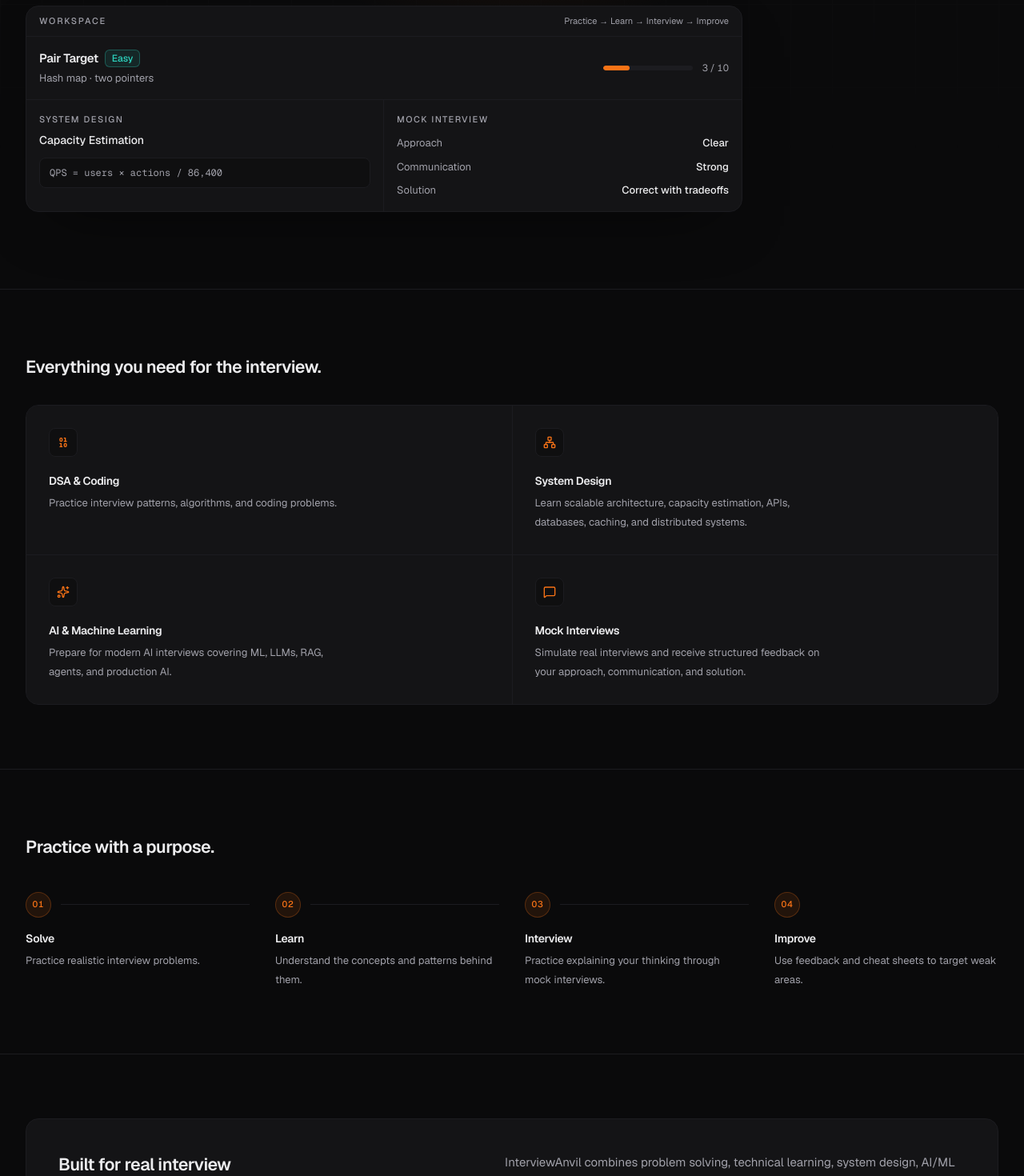
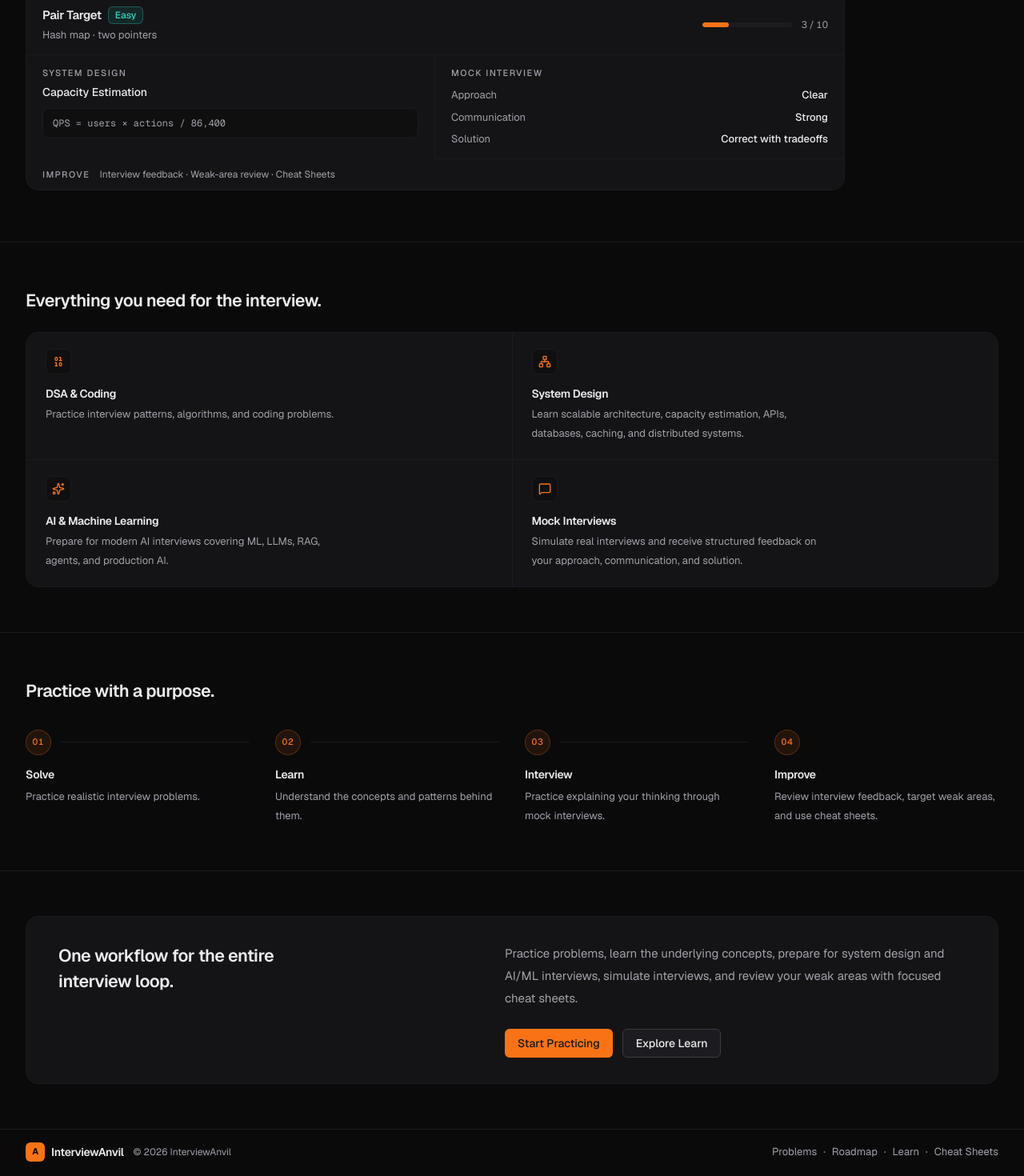
Before and after one commit to dilkuwor/anvil, a Next.js app in the folder frontend/: page / in a window 1280 px wide. Shown: the part 460-1930 px from the top of the page at 80% size. Built offline with nearby package versions, Linux system fonts and the light colour scheme.

Commit message:
landign page updates

```diff
--- a/frontend/src/app/page.tsx
+++ b/frontend/src/app/page.tsx
@@ -37,7 +37,7 @@ const STEPS = [
   { n: "01", title: "Solve", body: "Practice realistic interview problems." },
   { n: "02", title: "Learn", body: "Understand the concepts and patterns behind them." },
   { n: "03", title: "Interview", body: "Practice explaining your thinking through mock interviews." },
-  { n: "04", title: "Improve", body: "Use feedback and cheat sheets to target weak areas." },
+  { n: "04", title: "Improve", body: "Review interview feedback, target weak areas, and use cheat sheets." },
 ];
 
 const FOOTER_NAV = [
@@ -57,8 +57,7 @@ export default function HomePage() {
             <div className="absolute left-1/2 top-0 h-[28rem] w-[46rem] -translate-x-1/2 bg-[radial-gradient(closest-side,color-mix(in_srgb,var(--accent)_16%,transparent),transparent)]" />
             <div className="absolute inset-0 opacity-40 [background-image:linear-gradient(var(--steel-800)_1px,transparent_1px),linear-gradient(90deg,var(--steel-800)_1px,transparent_1px)] [background-size:52px_52px] [mask-image:linear-gradient(to_bottom,black,transparent_78%)]" />
           </div>
-
-          <div className="ia-content relative py-16 sm:py-20 lg:py-24">
+          <div className="ia-content relative pt-14 pb-12 sm:pt-16 sm:pb-14 lg:pt-20 lg:pb-16">
             <div className="max-w-2xl">
               <h1 className="text-[2rem] font-semibold leading-[1.1] tracking-tight sm:text-5xl lg:text-[3.25rem] lg:leading-[1.06]">
                 Practice coding.
@@ -68,7 +67,7 @@ export default function HomePage() {
                 Everything you need to prepare for software engineering interviews — coding problems, system design,
                 AI/ML, mock interviews, and focused interview review.
               </p>
-              <div className="mt-8 flex flex-wrap items-center gap-3">
+              <div className="mt-7 flex flex-wrap items-center gap-3">
                 <Button asChild size="lg">
                   <Link href="/problems">Start Practicing</Link>
                 </Button>
@@ -81,28 +80,28 @@ export default function HomePage() {
               </div>
             </div>
 
-            <div className="mt-12 lg:mt-16">
+            <div className="mt-7 sm:mt-8">
               <HeroPreview />
             </div>
           </div>
         </section>
 
         <section>
-          <div className="ia-content py-16 lg:py-20">
+          <div className="ia-content py-12 lg:py-14">
             <h2 className="text-[1.35rem] font-semibold tracking-tight">Everything you need for the interview.</h2>
-            <div className="mt-8 overflow-hidden rounded-2xl border border-steel-800">
+            <div className="mt-6 overflow-hidden rounded-2xl border border-steel-800">
               <div className="grid gap-px bg-steel-800 sm:grid-cols-2">
                 {FEATURES.map((item) => (
                   <Link
                     key={item.title}
                     href={item.href}
-                    className="group flex flex-col bg-steel-900 p-6 transition-colors hover:bg-steel-950/40 sm:p-7"
+                    className="group flex flex-col bg-steel-900 px-5 py-4 transition-colors hover:bg-steel-950/40 sm:px-6 sm:py-5"
                   >
-                    <span className="inline-flex h-9 w-9 items-center justify-center rounded-lg border border-steel-800 bg-steel-950/50 text-accent transition-colors group-hover:border-accent/30 group-hover:bg-accent/10">
+                    <span className="inline-flex h-8 w-8 items-center justify-center rounded-lg border border-steel-800 bg-steel-950/50 text-accent transition-colors group-hover:border-accent/30 group-hover:bg-accent/10">
                       <item.icon className="h-4 w-4" aria-hidden />
                     </span>
-                    <h3 className="mt-5 text-sm font-semibold tracking-tight">{item.title}</h3>
-                    <p className="mt-1.5 max-w-sm text-[13px] leading-6 text-muted-foreground">{item.body}</p>
+                    <h3 className="mt-3.5 text-sm font-semibold tracking-tight">{item.title}</h3>
+                    <p className="mt-1 max-w-sm text-[13px] leading-6 text-muted-foreground">{item.body}</p>
                   </Link>
                 ))}
               </div>
@@ -111,9 +110,9 @@ export default function HomePage() {
         </section>
 
         <section className="border-t border-steel-800">
-          <div className="ia-content py-16 lg:py-20">
+          <div className="ia-content py-12 lg:py-14">
             <h2 className="text-[1.35rem] font-semibold tracking-tight">Practice with a purpose.</h2>
-            <ol className="mt-10 grid gap-8 sm:grid-cols-2 xl:grid-cols-4">
+            <ol className="mt-8 grid gap-8 sm:grid-cols-2 xl:grid-cols-4">
               {STEPS.map((step, index) => (
                 <li key={step.n}>
                   <div className="flex items-center gap-3">
@@ -122,7 +121,7 @@ export default function HomePage() {
                     </span>
                     {index < STEPS.length - 1 ? <span aria-hidden className="hidden h-px flex-1 bg-steel-800 xl:block" /> : null}
                   </div>
-                  <h3 className="mt-4 text-sm font-semibold tracking-tight">{step.title}</h3>
+                  <h3 className="mt-3.5 text-sm font-semibold tracking-tight">{step.title}</h3>
                   <p className="mt-1.5 max-w-xs text-[13px] leading-6 text-muted-foreground">{step.body}</p>
                 </li>
               ))}
@@ -131,13 +130,13 @@ export default function HomePage() {
         </section>
 
         <section className="border-t border-steel-800">
-          <div className="ia-content py-16 lg:py-20">
-            <div className="rounded-2xl border border-steel-800 bg-steel-900 px-6 py-8 sm:px-8 sm:py-10 lg:flex lg:items-start lg:justify-between lg:gap-16 lg:px-10">
-              <h2 className="max-w-xs text-[1.35rem] font-semibold tracking-tight">Built for real interview preparation.</h2>
+          <div className="ia-content py-12 lg:py-14">
+            <div className="rounded-2xl border border-steel-800 bg-steel-900 px-6 py-7 sm:px-8 lg:flex lg:items-start lg:justify-between lg:gap-16 lg:px-10 lg:py-8">
+              <h2 className="max-w-[22ch] text-[1.35rem] font-semibold tracking-tight">One workflow for the entire interview loop.</h2>
               <div className="mt-4 max-w-xl lg:mt-0">
                 <p className="text-[15px] leading-7 text-muted-foreground">
-                  InterviewAnvil combines problem solving, technical learning, system design, AI/ML preparation, and mock
-                  interviews into one focused preparation workflow.
+                  Practice problems, learn the underlying concepts, prepare for system design and AI/ML interviews,
+                  simulate interviews, and review your weak areas with focused cheat sheets.
                 </p>
                 <div className="mt-6 flex flex-wrap gap-3">
                   <Button asChild>
@@ -155,14 +154,20 @@ export default function HomePage() {
 
       <footer className="mt-auto border-t border-steel-800">
         <div className="ia-content flex min-h-14 flex-wrap items-center justify-between gap-x-4 gap-y-2 py-3">
-          <Link href="/" className="text-sm">
-            <BrandMark compact />
-          </Link>
-          <nav className="flex flex-wrap items-center justify-end gap-x-4 gap-y-1 text-[13px] text-muted-foreground" aria-label="Footer">
-            {FOOTER_NAV.map((item) => (
-              <Link key={item.href} href={item.href} className="hover:text-foreground">
-                {item.label}
-              </Link>
+          <div className="flex flex-wrap items-center gap-x-3 gap-y-1">
+            <Link href="/" className="text-sm">
+              <BrandMark compact />
+            </Link>
+            <p className="text-[12px] text-muted-foreground">© 2026 InterviewAnvil</p>
+          </div>
+          <nav className="flex flex-wrap items-center text-[13px] text-muted-foreground" aria-label="Footer">
+            {FOOTER_NAV.map((item, index) => (
+              <span key={item.href} className="inline-flex items-center">
+                {index > 0 ? <span aria-hidden className="px-2">·</span> : null}
+                <Link href={item.href} className="hover:text-foreground">
+                  {item.label}
+                </Link>
+              </span>
             ))}
           </nav>
         </div>
--- a/frontend/src/components/landing/hero-preview.tsx
+++ b/frontend/src/components/landing/hero-preview.tsx
@@ -1,5 +1,7 @@
 import { DifficultyBadge } from "@/components/problems/difficulty-badge";
 import { Meter } from "@/components/dashboard/meter";
+
+const WORKFLOW = ["Practice", "Learn", "Interview", "Improve"] as const;
 
 const SCORES = [
   { label: "Approach", value: "Clear" },
@@ -11,14 +13,21 @@ export function HeroPreview() {
   return (
     <aside
       aria-hidden
-      className="w-full min-w-0 max-w-4xl overflow-hidden rounded-2xl border border-steel-800 bg-steel-900 shadow-[0_28px_80px_-36px_rgba(0,0,0,0.65)]"
+      className="w-full min-w-0 max-w-5xl overflow-hidden rounded-2xl border border-steel-800 bg-steel-900"
     >
-      <div className="flex min-w-0 items-center justify-between gap-3 border-b border-steel-800 px-4 py-2.5">
+      <div className="flex min-w-0 flex-wrap items-center justify-between gap-x-4 gap-y-2 border-b border-steel-800 px-4 py-2.5 sm:px-5">
         <p className="shrink-0 text-[11px] font-medium uppercase tracking-[0.16em] text-muted-foreground">Workspace</p>
-        <p className="min-w-0 truncate text-[11px] text-muted-foreground">Practice → Learn → Interview → Improve</p>
+        <p className="flex min-w-0 flex-wrap items-center gap-x-1.5 text-[11px] text-muted-foreground">
+          {WORKFLOW.map((step, index) => (
+            <span key={step} className="inline-flex items-center gap-x-1.5">
+              {index > 0 ? <span aria-hidden>→</span> : null}
+              <span>{step}</span>
+            </span>
+          ))}
+        </p>
       </div>
 
-      <div className="flex flex-wrap items-center justify-between gap-x-4 gap-y-3 border-b border-steel-800 px-4 py-4">
+      <div className="flex flex-wrap items-center justify-between gap-x-4 gap-y-3 border-b border-steel-800 px-4 py-3.5 sm:px-5">
         <div className="min-w-0">
           <div className="flex flex-wrap items-center gap-2">
             <p className="text-[15px] font-semibold tracking-tight">Pair Target</p>
@@ -33,17 +42,17 @@ export function HeroPreview() {
       </div>
 
       <div className="grid sm:grid-cols-2">
-        <div className="border-b border-steel-800 px-4 py-4 sm:border-b-0 sm:border-r">
+        <div className="border-b border-steel-800 px-4 py-3.5 sm:border-b-0 sm:border-r sm:px-5">
           <p className="text-[11px] font-medium uppercase tracking-[0.14em] text-muted-foreground">System Design</p>
-          <p className="mt-2 text-sm font-medium">Capacity Estimation</p>
-          <p className="mt-3 overflow-x-auto rounded-lg border border-steel-800 bg-steel-950/50 px-3 py-2 font-mono text-[12px] leading-5 text-muted-foreground">
+          <p className="mt-1.5 text-sm font-medium">Capacity Estimation</p>
+          <p className="mt-2.5 overflow-x-auto rounded-lg border border-steel-800 bg-steel-950/50 px-3 py-2 font-mono text-[12px] leading-5 text-muted-foreground">
             QPS = users × actions / 86,400
           </p>
         </div>
 
-        <div className="px-4 py-4">
+        <div className="border-b border-steel-800 px-4 py-3.5 sm:px-5">
           <p className="text-[11px] font-medium uppercase tracking-[0.14em] text-muted-foreground">Mock Interview</p>
-          <dl className="mt-3 space-y-2.5 text-[13px]">
+          <dl className="mt-2.5 space-y-2 text-[13px]">
             {SCORES.map((row) => (
               <div key={row.label} className="flex items-start justify-between gap-3">
                 <dt className="shrink-0 text-muted-foreground">{row.label}</dt>
@@ -53,6 +62,11 @@ export function HeroPreview() {
           </dl>
         </div>
       </div>
+
+      <div className="flex flex-wrap items-baseline gap-x-3 gap-y-1 px-4 py-2.5 sm:px-5">
+        <p className="text-[11px] font-medium uppercase tracking-[0.14em] text-muted-foreground">Improve</p>
+        <p className="text-[12px] text-muted-foreground">Interview feedback · Weak-area review · Cheat Sheets</p>
+      </div>
     </aside>
   );
 }
--- a/frontend/src/components/layout/app-shell.tsx
+++ b/frontend/src/components/layout/app-shell.tsx
@@ -80,7 +80,7 @@ export function AppShell({ children }: { children: React.ReactNode }) {
           )}
         >
           <div className="flex min-w-0 items-center gap-5">
-            <Link href={signedIn ? "/dashboard" : "/learn"} className="shrink-0 text-sm">
+            <Link href={signedIn ? "/dashboard" : "/"} className="shrink-0 text-sm">
               <BrandMark compact />
             </Link>
             <nav className="flex items-center gap-0.5 overflow-x-auto" aria-label="Primary">
```
